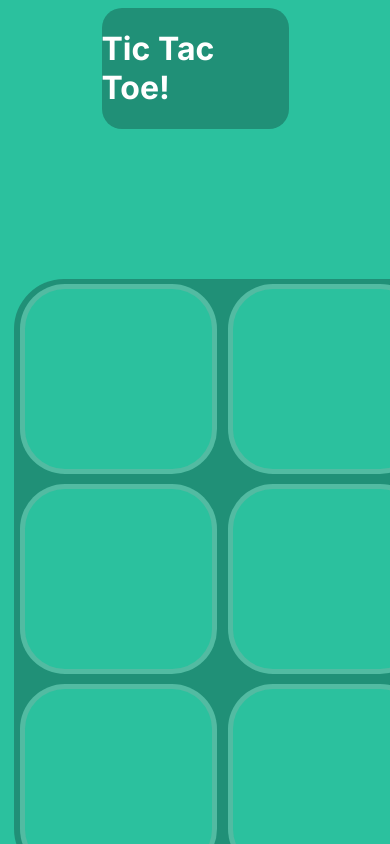
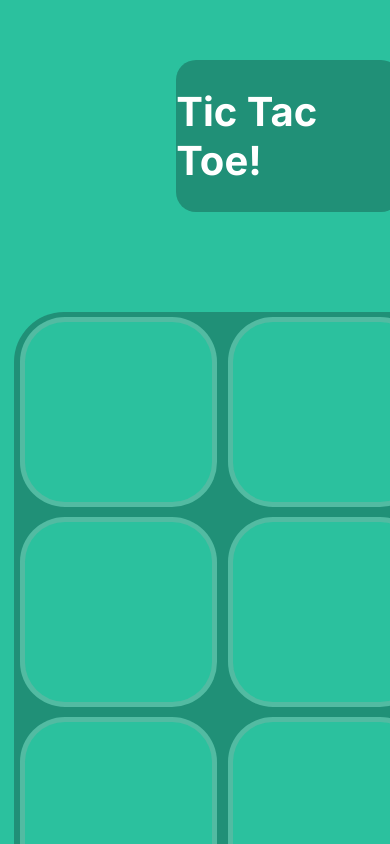
Before and after one commit to Willd233/Tic-Tac-Toe, a Next.js app: page / in a window 390 px wide. Shown: the top 844 px of the page. Built offline with nearby package versions, Linux system fonts and the light colour scheme.

Commit message:
version 500px v2

```diff
--- a/src/app/component/Grid/index.scss
+++ b/src/app/component/Grid/index.scss
@@ -4,7 +4,6 @@
 .container {
   width: 100%;
   display: grid;
-  grid-template-columns: repeat(3, 1fr);
   align-items: center;
   justify-items: center;
   @media (max-width: 500px) {
--- a/src/app/layout.scss
+++ b/src/app/layout.scss
@@ -24,10 +24,12 @@ body {
         margin-bottom: 25px;
 
         h1{
-            font-size: 2rem;
+            font-size: 2.5rem;
         }
     }
-    @media (max-width: 400px) {
-        margin-bottom: 150px;
+    @media (max-width: 500px) {
+        width: 60%;
+        margin: 60px 45%;
+        margin-bottom: 100px;
     }
 }
```
